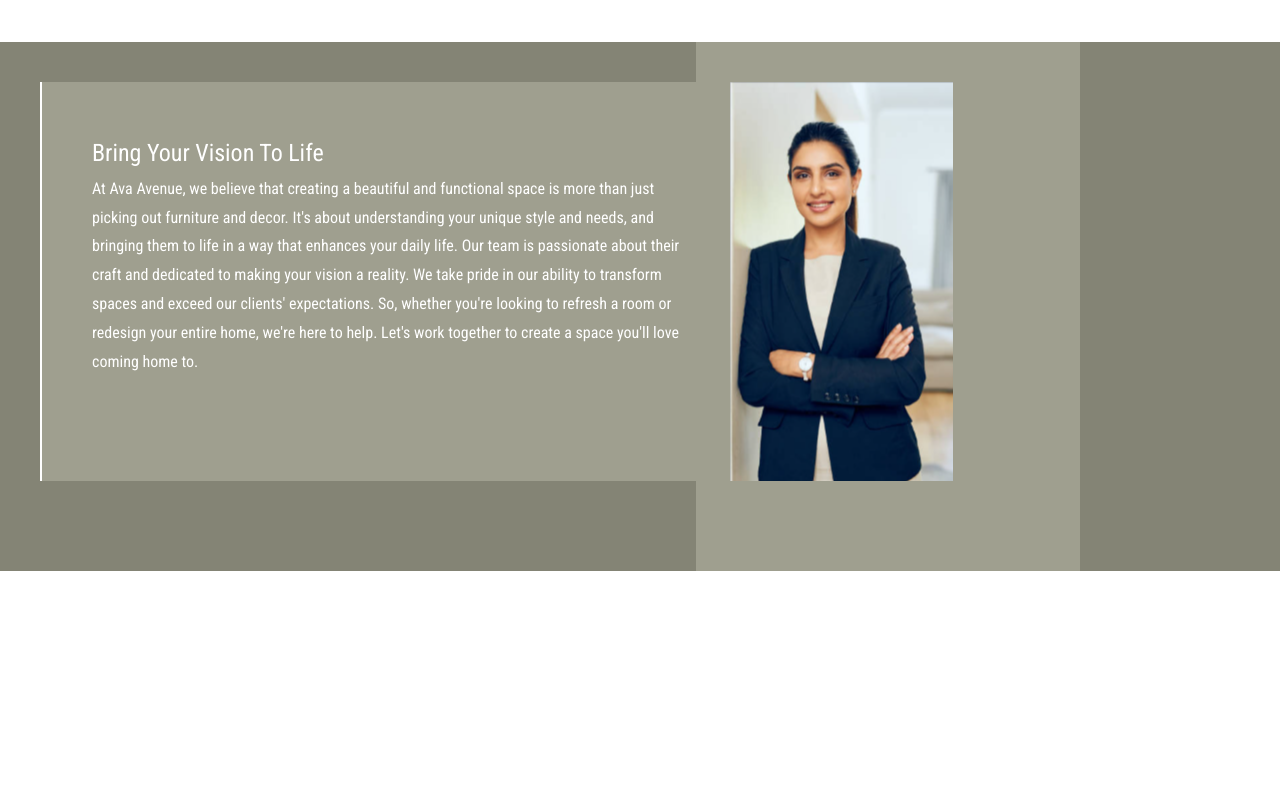
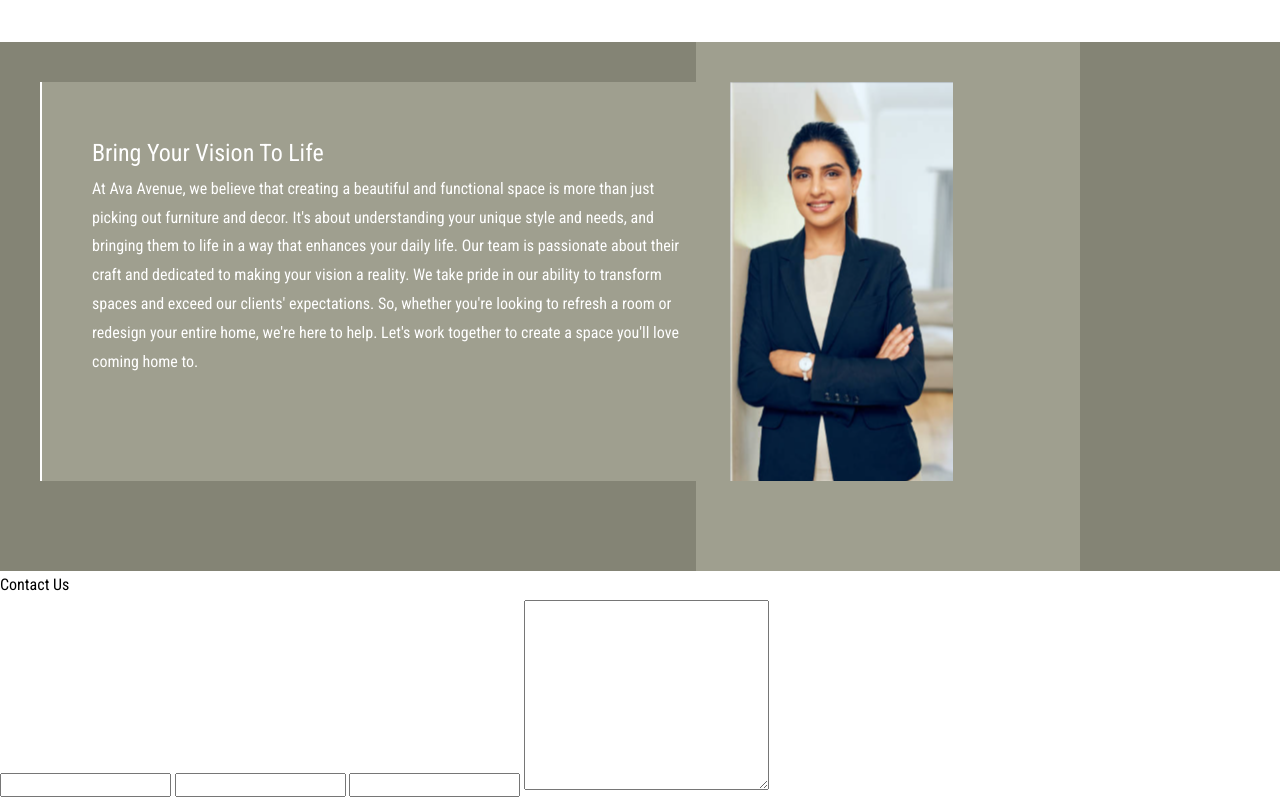
Before and after one commit to Hdavis73/Interior-Design-Site, a plain HTML site: page index.html in a window 1280 px wide. Shown: the part 2857-3657 px from the top of the page. Before the commit the page ends 3428 px from the top, so only its background shows below. Drawn offline with Linux system fonts and the light colour scheme.

Commit message:
added contact section in html, no css yet

```diff
--- a/index.html
+++ b/index.html
@@ -217,6 +217,15 @@
       </div>
     </section>
 
+    <section class="contact">
+      <h3>Contact Us</h3>
+
+      <input type="text" id="name" required />
+      <input type="text" id="email" required />
+      <input type="text" id="number" />
+      <textarea name="" id="" cols="30" rows="10"></textarea>
+    </section>
+
     <script src="main.js"></script>
   </body>
 </html>
```
Also changed, not shown: styles.css (+0 -8 lines).
